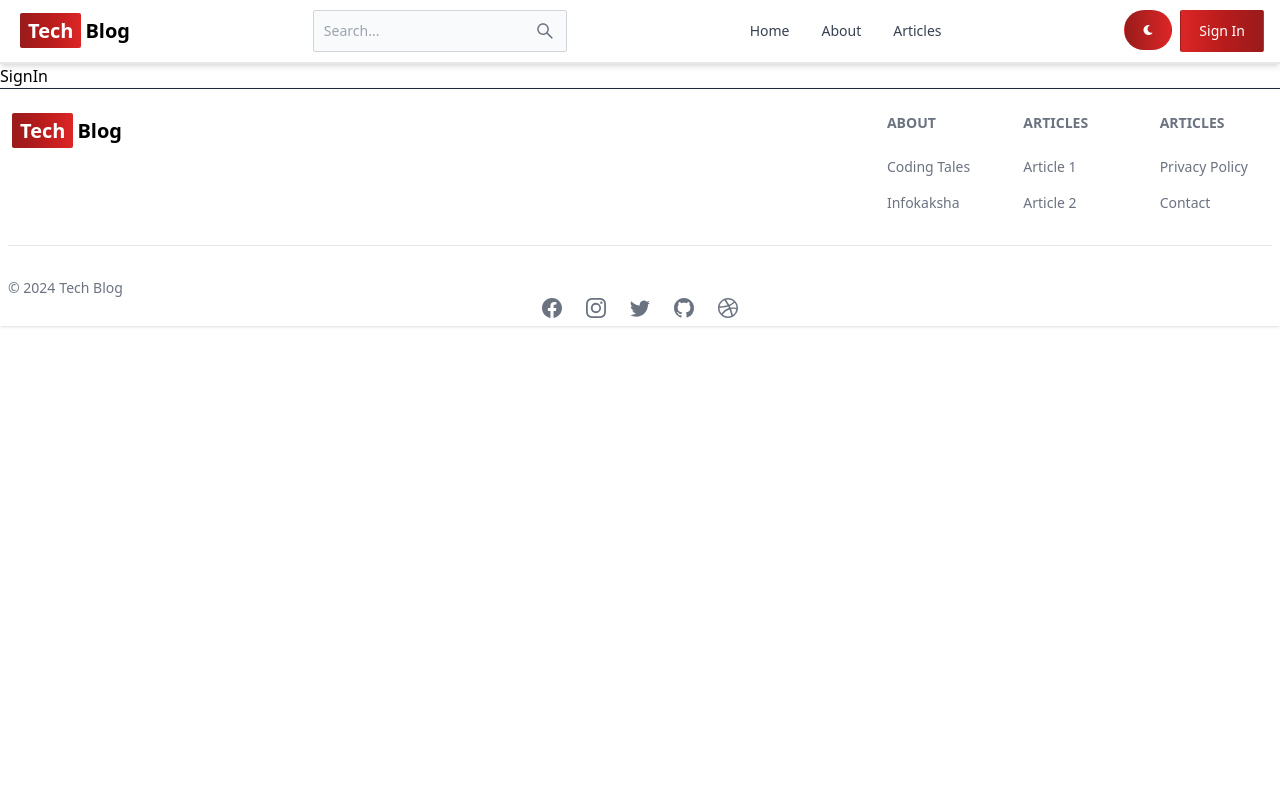
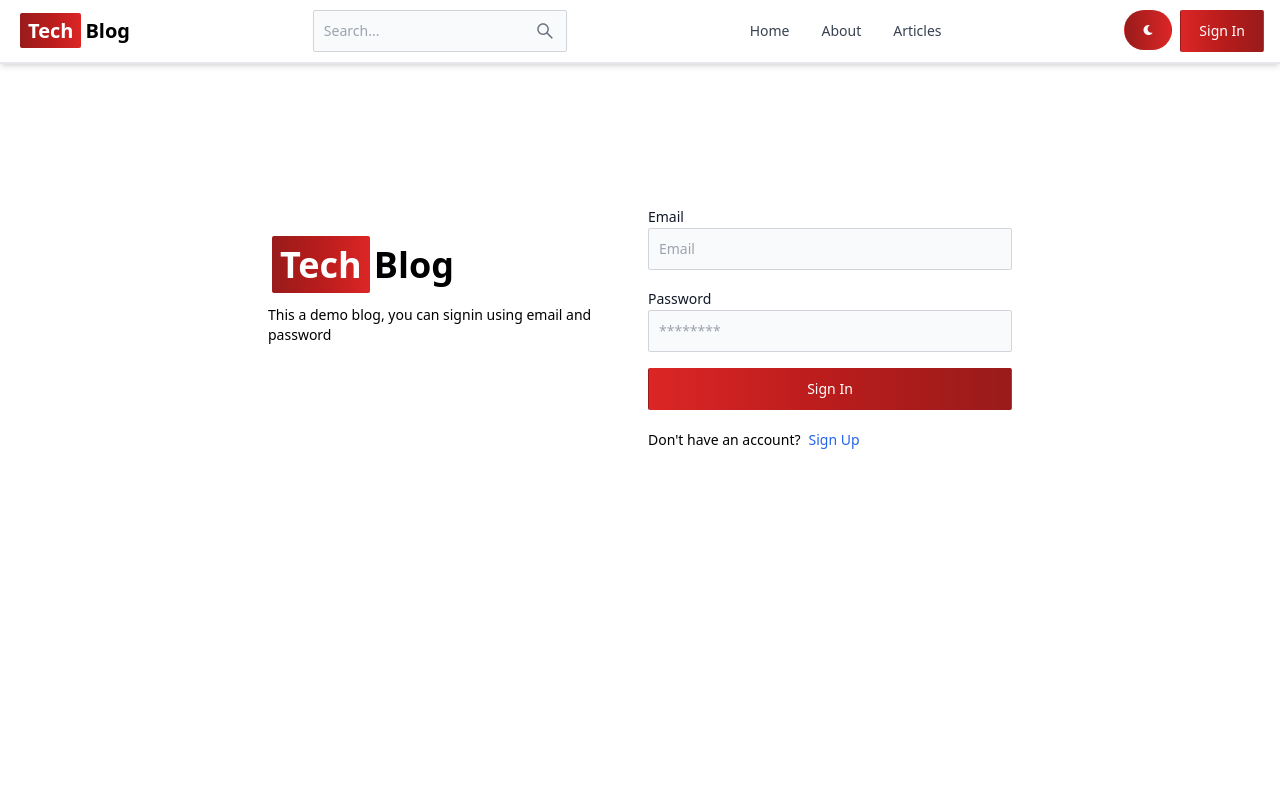
Before and after one commit to Hashirnkhan24/Tech-Blog, a React (Vite) app in the folder client/: page /sign-in in a window 1280 px wide. Shown: the top 800 px of the page. Built offline with nearby package versions, Linux system fonts and the light colour scheme.

Commit message:
Complete signin UI and functionality

```diff
--- a/client/src/pages/SignIn.jsx
+++ b/client/src/pages/SignIn.jsx
@@ -1,5 +1,101 @@
+import { Alert, Button, Label, Spinner, TextInput } from "flowbite-react"
+import { useState } from "react"
+import { Link, useNavigate } from "react-router-dom"
+
 export default function SignIn() {
+    const [formData, setFormData] = useState({})
+    const [errorMessage, setErrorMessage] = useState(null)
+    const [loading, setLoading] = useState(null)
+    const navigate = useNavigate()
+
+    const onChangeHandler = (e) => {
+        setFormData((prevFormData) => ({...prevFormData, [e.target.id] : e.target.value}))
+    }
+
+    const onSubmitHandler = async(e) => {
+        e.preventDefault()
+        if(!formData.password || !formData.email) {
+            setErrorMessage('Please fill in all the fields')
+        }
+        try {
+            // setErrorMessage(null)
+            setLoading(true)
+            // POST Request for sign-up
+            const res = await fetch('/api/auth/signin', {
+                method: 'POST',
+                headers: {
+                    'Content-Type': 'application/json',
+                },
+                body: JSON.stringify(formData)
+            })
+            const data = await res.json()
+            if(data.success === false) {
+                setErrorMessage(data.message)
+            }
+            setLoading(false)
+            if(res.ok) {
+                navigate("/")
+            }
+        } catch (error) {
+            setErrorMessage(error.message)
+            setLoading(false)
+        }
+    }
+
     return (
-        <div>SignIn</div>
+        <section className="min-h-screen shadow-xl">
+            <div className="flex flex-col p-3 max-w-3xl mx-auto sm:flex-row sm:items-center">
+                {/* left */}
+                <div className="flex-1 mr-2 py-16 sm:pt-32 flex flex-col items-center sm:items-start">
+                    <Link to="/" className="font-bold dark:text-white text-4xl">
+                        <span className="px-2 py-1 bg-gradient-to-r from-red-800 via-red-700 to-red-600 mx-1 rounded-sm text-white">Tech</span>
+                        Blog
+                    </Link>
+                    <p className="text-sm mt-5 text-center sm:text-left">This a demo blog, you can signin using email and password</p>
+                </div>
+                {/* right */}
+                <div className="flex-1 ml-2 sm:pt-32">
+                    <form className="flex flex-col gap-4" onSubmit={onSubmitHandler}>
+                        <div>
+                            <Label value="Email"/>
+                            <TextInput
+                                type="email"
+                                placeholder="Email"
+                                id="email"
+                                style={{borderRadius: "2px"}}
+                                onChange={onChangeHandler}
+                            />
+                        </div>
+                        <div>
+                            <Label value="Password"/>
+                            <TextInput
+                                type="password"
+                                placeholder="********"
+                                id="password"
+                                style={{borderRadius: "2px"}}
+                                onChange={onChangeHandler}
+                            />
+                        </div>
+                            <Button className="rounded-sm bg-gradient-to-r from-red-600 via-red-700 to-red-800 hover:bg-gradient-to-r hover:from-red-800 hover:via-red-700 hover:to-red-600"
+                            type="submit"
+                            >
+                                {loading ? (
+                                    <>
+                                        <Spinner size="sm" />
+                                        <span className="pl-2">Loading...</span>
+                                    </>
+                                ) : "Sign In"}
+                            </Button>
+                    </form>
+                    <div className="flex gap-2 text-sm mt-5">
+                        <span>Don't have an account?</span>
+                        <Link to={"/sign-up"} className="text-blue-600">Sign Up</Link>
+                    </div>
+                    {errorMessage && (
+                    <Alert className="mt-4" style={{borderRadius: "2px"}} color="failure">{errorMessage}</Alert>
+                )}
+                </div>
+            </div>
+        </section>
     )
 }
```
